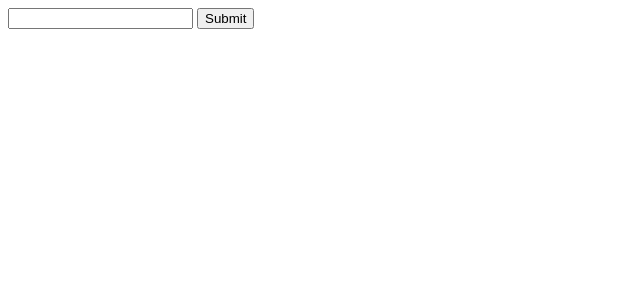
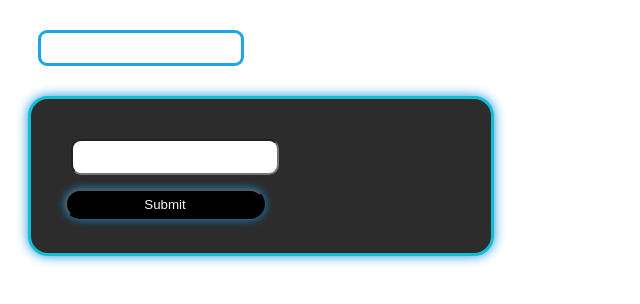
Before and after one commit to zenniyy/Chatbox, a plain HTML site: page index.html in a window 1280 px wide. Shown: the whole page, without its empty margins (0-640 px from the left). Drawn offline with Linux system fonts and the light colour scheme.

Commit message:
added css

```diff
--- a/style.css
+++ b/style.css
@@ -1,5 +1,61 @@
-.img{
-    width: 30px;
-    height: 30px;
+#mainContainer{
+border: 3px solid rgb(18, 190, 212);
+    background-color: rgb(44, 44, 44);
+    width: 400px;
+    margin: 0 auto;
+    padding: 50px;
+    margin-left: 20px;
+    margin-top: 20px;
+    box-shadow: 0 0 12px rgb(21, 149, 223) ;
+    border-radius: 20px;
+}
+
+#result{
+    margin: 30px;
+        border: 3px solid rgb(28, 166, 230);
+        width: 200px;
+        height: 30px;
+        color: rgb(21, 149, 223);
+        border-radius: 9px;
 
 }
+
+#button{
+    background-color: black;
+        color: whitesmoke;
+        margin: 4px;
+        width: 200px;
+        height: 30px;
+        border-radius: 20px;
+        box-shadow: 0 0 9px rgb(21, 149, 223);
+
+}
+#button:hover{
+    background-color: rgb(7, 100, 100);
+}
+#chatbox{
+    margin: 10px;
+        width: 200px;
+        height: 30px;
+        border-radius: 10px;
+
+}
+#container{
+    border: 3px solid rgb(18, 190, 212);
+        background-color: rgb(44, 44, 44);
+        width: 400px;
+        margin: 0 auto;
+        padding: 30px;
+        margin-left: 20px;
+        margin-top: 20px;
+        box-shadow: 0 0 12px rgb(21, 149, 223);
+        border-radius: 20px;
+
+}
+
+
+.img{
+    width: 150px;
+    height: 150px;
+
+}
```
